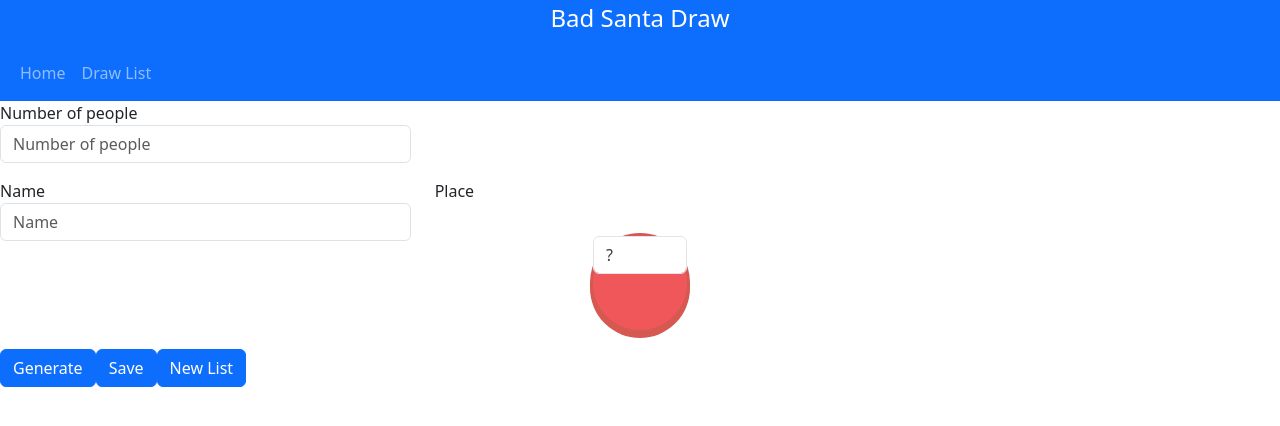
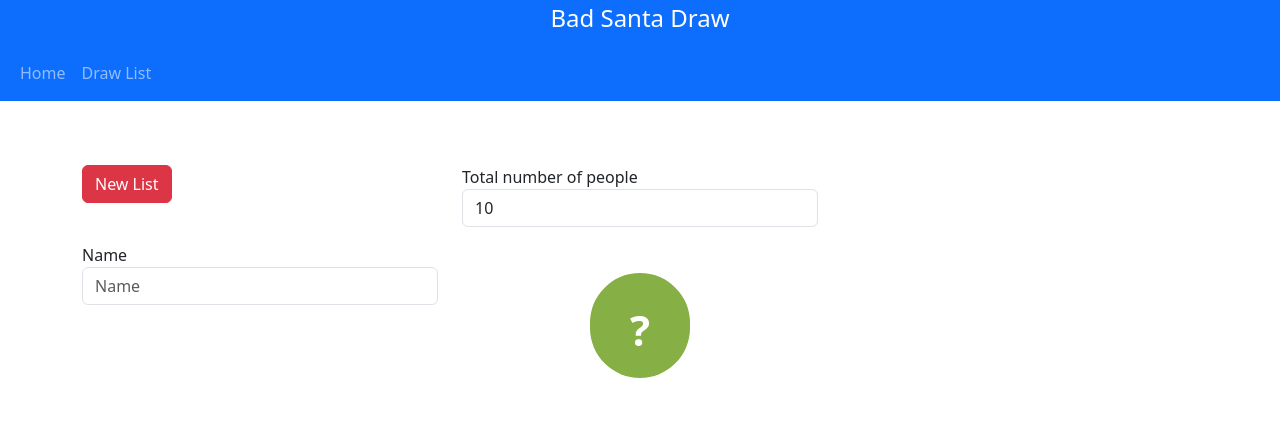
Before and after one commit to DavidAustinMackenzie/BadSantaNG, an Angular app: page / in a window 1280 px wide. Shown: the top 426 px of the page. Built offline with nearby package versions, Linux system fonts and the light colour scheme.

Commit message:
added random number generator to home

```diff
--- a/src/app/app.component.ts
+++ b/src/app/app.component.ts
@@ -3,6 +3,7 @@ import { CommonModule } from '@angular/common';
 import { RouterOutlet } from '@angular/router';
 import { FontAwesomeModule } from '@fortawesome/angular-fontawesome';
 import { FormsModule } from '@angular/forms';
+import { HomeComponent } from './home/home.component';
 
 @Component({
   selector: 'app-root',
--- a/src/app/draw/draw.component.html
+++ b/src/app/draw/draw.component.html
@@ -3,23 +3,27 @@
         <th>Id</th>
         <th>Name</th>
         <th>Place</th>
+        <th></th>
     </thead>
     <tbody>
         <tr>
             <td>1</td>
             <td>Dave</td>
             <td>3</td>
+            <td><button class="btn btn-danger">Remove</button></td>
         </tr>
         <tr>
             <td>2</td>
             <td>Jim</td>
             <td>1</td>
+            <td><button class="btn btn-danger">Remove</button></td>
         </tr>
         <tr>
             <td>3</td>
             <td>Jem</td>
             <td>2</td>
+            <td><button class="btn btn-danger">Remove</button></td>
         </tr>
     </tbody>
 </table>
-<button type="submit" class="btn btn-primary">Export List</button>
+<button class="btn btn-primary">Export List</button>
--- a/src/app/home/home.component.html
+++ b/src/app/home/home.component.html
@@ -1,25 +1,25 @@
+<div class="container">
   <form>
     <div class="form-group row">
       <div class="col-md-4 mb-3">
-      <label for="total">Number of people</label>
-      <input type="text" class="form-control" id="total" placeholder="Number of people">
+        <button (click)="onNewList()"  class="btn btn-danger">New List</button>
+      </div>
+      <div class="col-md-4 mb-3">
+        <label for="total">Total number of people</label>
+        <input type="number" class="form-control" value="{{people}}" />
       </div>
       </div>
       <div class="form-group row">
         <div class="col-md-4 mb-3">
           <label for="name">Name</label>
-        <input type="text" class="form-control" id="name" placeholder="Name">
+          <input type="text" class="form-control" id="name" placeholder="Name" value="{{name}}">
         </div>
         <div class="col-md-4 mb-3">
-        <label for="place">Place</label>
-        <div class="draw-number">
-          <input type="text" class="form-control" id="place" placeholder="Place Number" value="{{random}}" readonly>
+          <div class="place-number" (click)="onGenerateNumber()"  (mousedown)="onMousedown()"
+          (mouseup)="onMouseup()" [class.clicked]="clicked">
+            {{place}}
           </div>
         </div>
       </div>
   </form>
-<p>
-  <button (click)="onGenerateNumber()" class="btn btn-primary">Generate</button>
-  <button type="submit" class="btn btn-primary">Save</button>
-  <button type="submit" class="btn btn-primary">New List</button>
-</p>
+</div>
--- a/src/app/home/home.component.ts
+++ b/src/app/home/home.component.ts
@@ -1,5 +1,6 @@
 import { Component } from '@angular/core';
 import { CommonModule } from '@angular/common';
+import { BadSanta } from '../models/bad-santa';
 
 @Component({
   selector: 'app-home',
@@ -8,12 +9,25 @@ import { CommonModule } from '@angular/common';
   templateUrl: './home.component.html',
   styleUrl: './home.component.css'
 })
-export class HomeComponent {
-  random = '?';
+export class HomeComponent
+{
+  id = 1;
+  name = "";
+  place = '?';
   clicked = false;
+  count = 1;
+  badSantas: any[] = [];
+  numbers: string[] = [];
+  people = 10;
 
   onGenerateNumber() {
-    this.random = Math.floor((Math.random() * 10) + 1).toString();
+    this.place = Math.floor((Math.random() * 10) + 1).toString();
+    //this.place = this.uniqueNumber(this.people)?.toString()!;
+    var badSanta = new BadSanta();
+    badSanta.id = 1;
+    badSanta.name = this.name;
+    badSanta.place = parseInt(this.place);
+    this.badSantas.push(badSanta);
   }
 
   onMousedown() {
@@ -23,4 +37,30 @@ export class HomeComponent {
   onMouseup() {
     this.clicked = false;
   }
+
+  onNewList(){
+    this.badSantas = [];
+    this.numbers = [];
+    this.id = 1;
+    this.count = 1;
+    this.place = '?'
+    this.people = 10;
+  }
+  public getBadSantas(): any[]{
+    return this.badSantas;
+  }
+
+  uniqueNumber = (maxVal:number) =>
+  {
+    var number = Math.floor((Math.random() * maxVal) + 1);
+    if (!this.numbers.includes(number.toString()))
+    {
+       this.numbers.push(number.toString());
+       return number;
+    }
+    else if (this.numbers.length - 1 !== maxVal)
+    {
+       this.uniqueNumber(maxVal);
+    }
+ }
 }
--- /dev/null
+++ b/src/app/models/bad-santa.ts
@@ -0,0 +1,5 @@
+export class BadSanta{
+    id?: number;
+    name?: string;
+    place?: number;
+}
--- a/src/styles.css
+++ b/src/styles.css
@@ -3,12 +3,12 @@
     margin-top: 5%;
 }
 
-.draw-number{
+.place-number{
     width: 100px;
       height: 100px;
       margin: 30px auto 0;
       border-radius: 50%;
-      background: #EF454A;
+      background: #79a832;
       text-align: center;
       line-height: 105px;
       color: #FFF;
@@ -16,8 +16,12 @@
       font-weight: bold;
       cursor: pointer;
       opacity: .9;
-      box-shadow: 0 5px 0 #D1483E;
-      border: 3px solid #D1483E;
+      box-shadow: 0 5px 0 #79a832;
+      border: 4px solid #79a832;
       user-select: none;
     }
+
+.place-number.clicked{
+    margin-top: 36px;
+    box-shadow: 0 4px 0 #79a832;
 }
--- a/tsconfig.json
+++ b/tsconfig.json
@@ -7,7 +7,7 @@
     "strict": true,
     "noImplicitOverride": true,
     "noPropertyAccessFromIndexSignature": true,
-    "noImplicitReturns": true,
+    "noImplicitReturns": false,
     "noFallthroughCasesInSwitch": true,
     "esModuleInterop": true,
     "sourceMap": true,
```
Also changed, not shown: src/app/services/bad-santa.service.ts (added, +16 -0 lines). Lines whose indentation alone changed are shown as unchanged.
